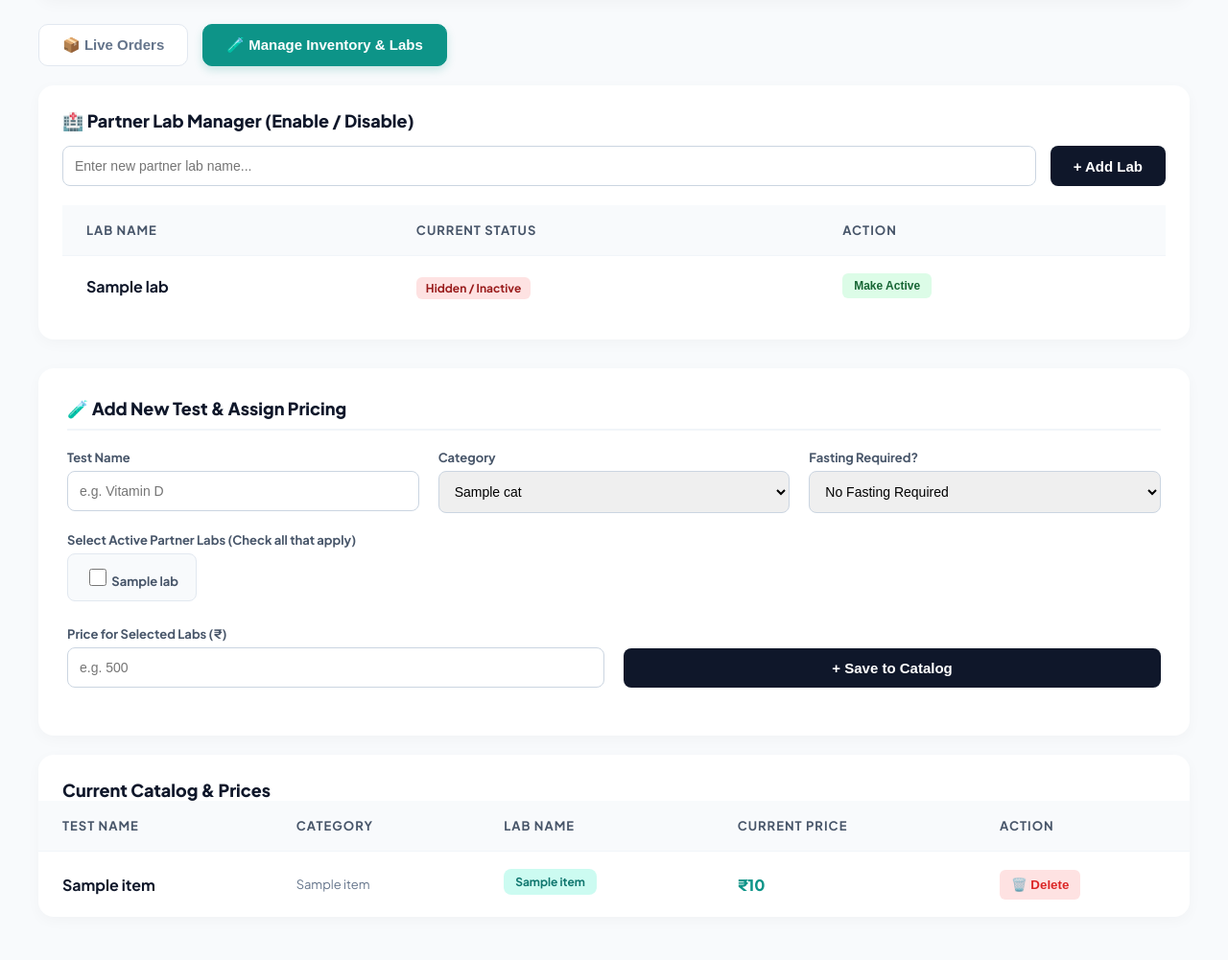
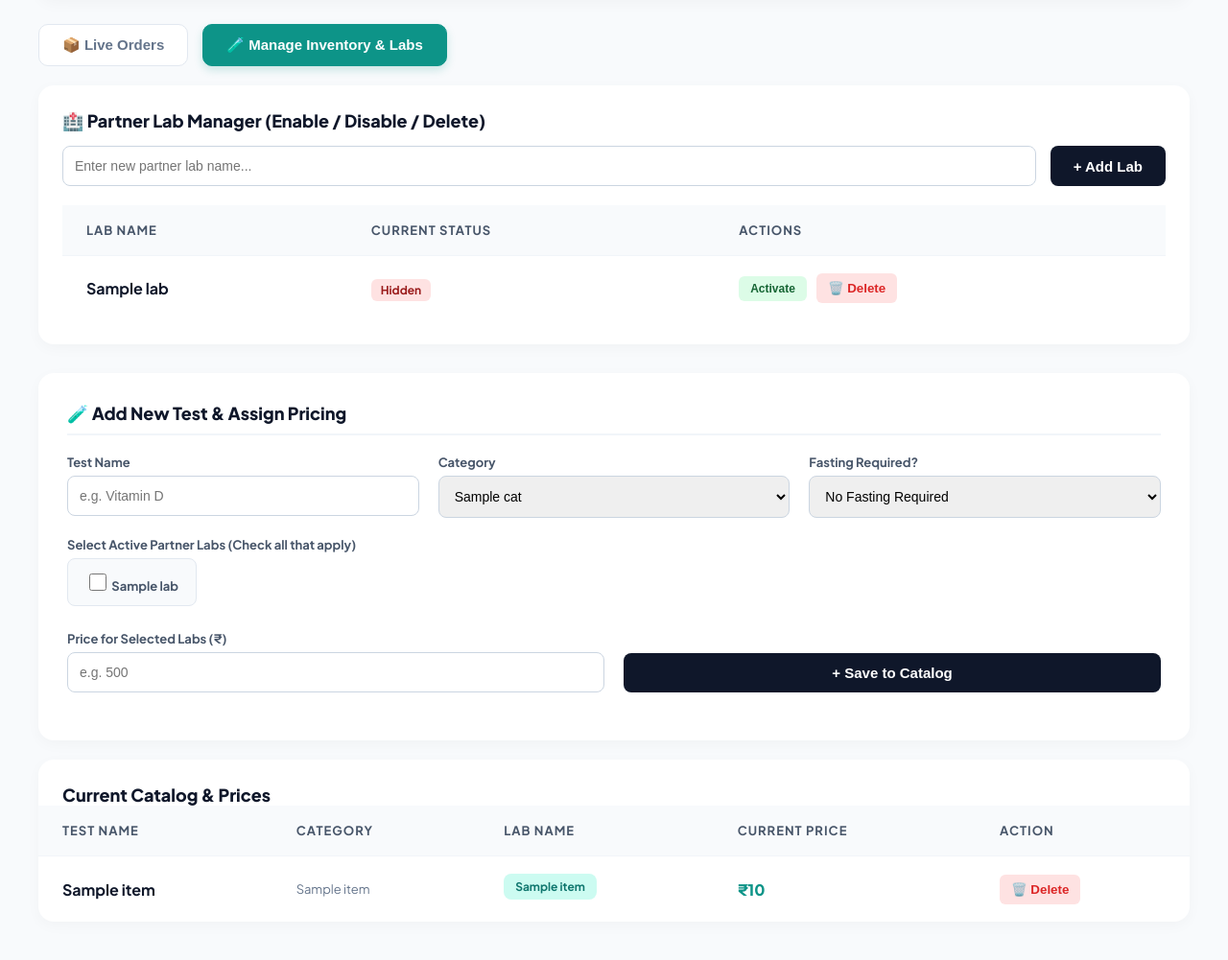
Before and after one commit to lab81617-del/caredrop-website, a Flask app: template templates/admin.html in a window 1280 px wide, after a click on "🧪 Manage Inventory & Labs". Shown: the part 90-1091 px from the top of the page at 96% size. Before the commit the page ends 1028 px from the top, so only its background shows below. Run offline with Flask 3, Linux system fonts and the light colour scheme; the template is opened without the code that fills it: most values are stand-ins (such as "Sample title", 1, 10 or a date in 2020); some libraries are stand-ins or nearby versions.

Commit message:
Update admin.html

```diff
--- a/templates/admin.html
+++ b/templates/admin.html
@@ -111,7 +111,7 @@
 
             <!-- LAB MANAGER TABLE -->
             <div class="card" style="margin-bottom: 30px;">
-                <div class="form-title" style="padding: 25px 25px 0 25px; border:none; margin:0;">🏥 Partner Lab Manager (Enable / Disable)</div>
+                <div class="form-title" style="padding: 25px 25px 0 25px; border:none; margin:0;">🏥 Partner Lab Manager (Enable / Disable / Delete)</div>
                 <div style="padding: 0 25px 25px 25px;">
                     <form action="/admin/add-lab" method="POST" style="display: flex; gap: 15px; margin-bottom: 20px; margin-top: 15px;">
                         <input type="text" name="lab_name" placeholder="Enter new partner lab name..." required style="flex: 1; padding: 12px; border: 1px solid #CBD5E1; border-radius: 8px; font-size: 14px; outline:none;">
@@ -122,7 +122,7 @@
                             <tr>
                                 <th>Lab Name</th>
                                 <th>Current Status</th>
-                                <th>Action</th>
+                                <th>Actions</th>
                             </tr>
                         </thead>
                         <tbody>
@@ -131,18 +131,22 @@
                                 <td style="font-weight: 700;">{{ lab.name }}</td>
                                 <td>
                                     {% if lab.is_active %}
-                                        <span style="color: #166534; font-weight: 700; background: #DCFCE7; padding: 4px 10px; border-radius: 6px; font-size: 12px;">Active on Website</span>
+                                        <span style="color: #166534; font-weight: 700; background: #DCFCE7; padding: 4px 10px; border-radius: 6px; font-size: 12px;">Active</span>
                                     {% else %}
-                                        <span style="color: #991B1B; font-weight: 700; background: #FEE2E2; padding: 4px 10px; border-radius: 6px; font-size: 12px;">Hidden / Inactive</span>
+                                        <span style="color: #991B1B; font-weight: 700; background: #FEE2E2; padding: 4px 10px; border-radius: 6px; font-size: 12px;">Hidden</span>
                                     {% endif %}
                                 </td>
-                                <td>
+                                <td style="display: flex; gap: 10px; align-items: center;">
                                     <form action="/admin/toggle-lab/{{ lab.id }}" method="POST" style="margin:0;">
                                         {% if lab.is_active %}
-                                            <button type="submit" class="btn-toggle-inactive">Hide from Website</button>
+                                            <button type="submit" class="btn-toggle-inactive">Hide</button>
                                         {% else %}
-                                            <button type="submit" class="btn-toggle-active">Make Active</button>
+                                            <button type="submit" class="btn-toggle-active">Activate</button>
                                         {% endif %}
+                                    </form>
+                                    <!-- DELETE LAB BUTTON -->
+                                    <form action="/admin/delete-lab/{{ lab.id }}" method="POST" style="margin:0;" onsubmit="return confirm('Delete this lab completely?');">
+                                        <button type="submit" class="btn-delete">🗑️ Delete</button>
                                     </form>
                                 </td>
                             </tr>
```
